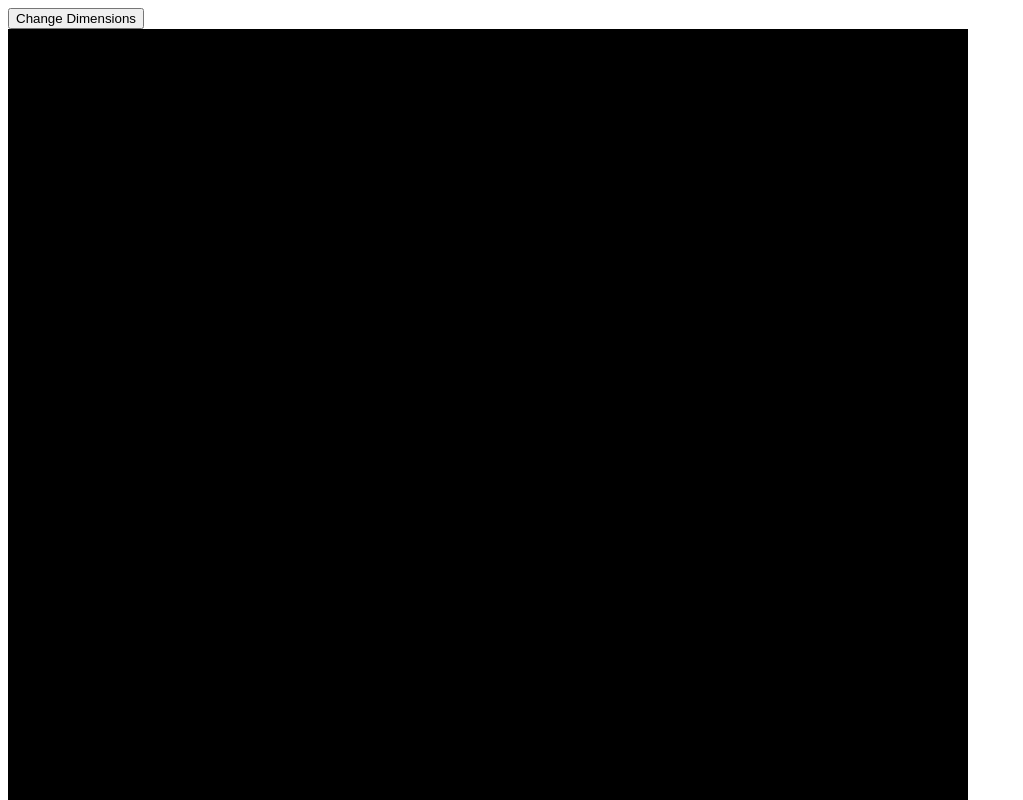
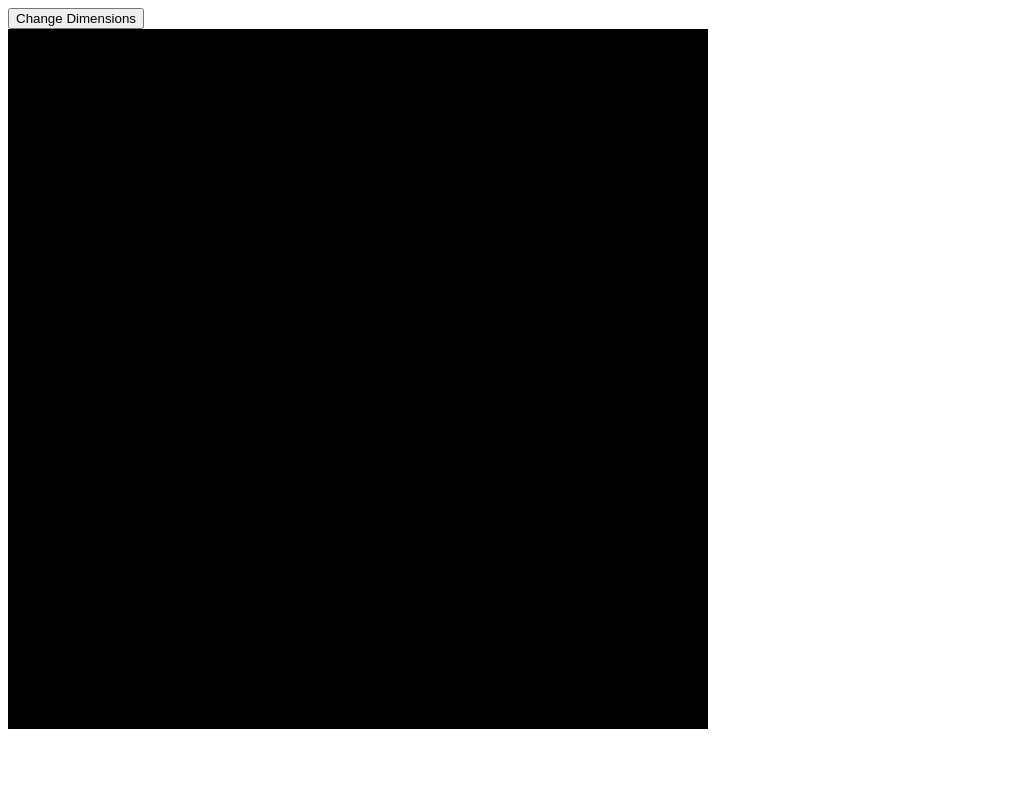
Before and after one commit to iDefenestrate/etch-a-sketch, a plain HTML site: page index.html in a window 1280 px wide. Shown: the top 800 px of the page, without its empty margins (0-1023 px from the left). Drawn offline with Linux system fonts and the light colour scheme.

Commit message:
alter container size

```diff
--- a/css/style.css
+++ b/css/style.css
@@ -1,6 +1,8 @@
 #container {
-  height: 960px;
-  width: 960px;
+  height: 700px;
+  width: 700px;
+  display: grid;
+  grid-template-columns: repeat(16, 1fr);
 }
 
 .row {
```
